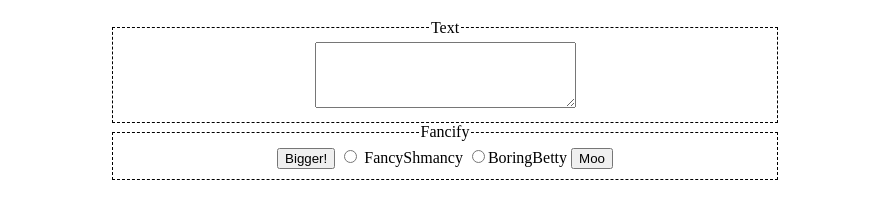
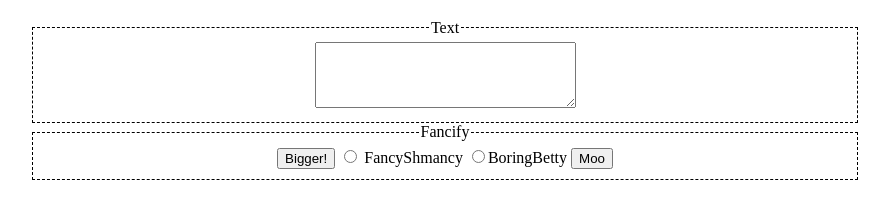
Before and after one commit to ToasterLady/web, a plain HTML site: page fancifymytext.html in a window 1280 px wide. Shown: the part 61-280 px from the top of the page, without its empty margins (195-1084 px from the left). Drawn offline with Linux system fonts and the light colour scheme.

Commit message:
Update fancifymytext.html

```diff
--- a/fancifymytext.html
+++ b/fancifymytext.html
@@ -6,8 +6,8 @@
 	</head>
 	<style>
 		fieldset{
+	width: 800px;
         border: 1px dashed;
-        width: 50vw;
         text-align: center;
 		}
 	</style>
```
